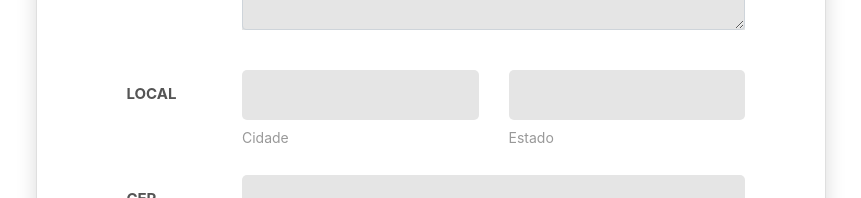
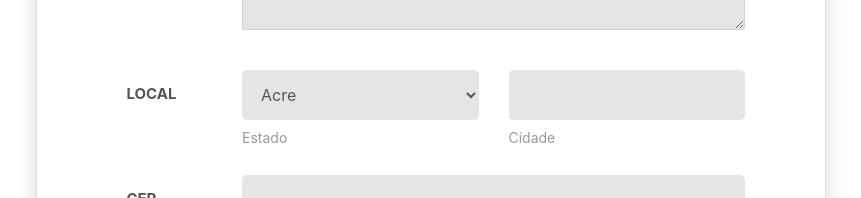
Before and after one commit to cpejr/appcorona, a React (Create React App) app in the folder frontend/: page /register in a window 1280 px wide. Shown: the part 394-592 px from the top of the page, without its empty margins (209-1070 px from the left). Built offline with nearby package versions, Linux system fonts and the light colour scheme.

Commit message:
Estados selecionáveis, lampinho e erro de botão

```diff
--- a/frontend/src/pages/Pendings/AllPendings/index.js
+++ b/frontend/src/pages/Pendings/AllPendings/index.js
@@ -47,7 +47,7 @@ export default function AllPendings(props) {
       </div>
       <div id="bttn">
         <button
-          onClick={event => window.location.href = '/list'}
+          onClick={event => window.location.href = '/'}
           className="btn1 btn--radius btn--blue"
           type="submit">VOLTAR A PÁGINA INICIAL
         </button>
--- a/frontend/src/pages/Register/index.js
+++ b/frontend/src/pages/Register/index.js
@@ -4,6 +4,7 @@ import axios from 'axios';
 import { useHistory } from 'react-router-dom';
 import api from '../../services/api';
 import ImageUpload from '../../components/ImageUpload';
+import SelectStates from '../../components/SelectStates';
 
 
 export default function Register({ className, fileName, onSubmit }) {
@@ -125,6 +126,15 @@ export default function Register({ className, fileName, onSubmit }) {
                 <div className="name">Local</div>
                 <div className="value">
                   <div className="row row-space">
+                  <div className="col-6">
+                      <div className="input-group-desc">
+                        <SelectStates
+                          className="input--style-5 col-lg-12 selectStates"
+                          onChange={e => setState(e)}
+                        />
+                        <label className="label--desc">Estado</label>
+                      </div>
+                    </div>
                     <div className="col-6">
                       <div className="input-group-desc">
                         <input className="input--style-5" type="text"
@@ -133,18 +143,6 @@ export default function Register({ className, fileName, onSubmit }) {
                           onChange={e => setCity(e.target.value)}
                         />
                         <label className="label--desc">Cidade</label>
-                      </div>
-                    </div>
-                    <div className="col-6">
-                      <div className="input-group-desc">
-
-
-                        <input className="input--style-5" type="text"
-                          name="last_name"
-                          value={state}
-                          onChange={e => setState(e.target.value)}
-                        />
-                        <label className="label--desc">Estado</label>
                       </div>
                     </div>
                   </div>
--- a/frontend/src/pages/Register/styles.css
+++ b/frontend/src/pages/Register/styles.css
@@ -808,3 +808,8 @@
     background-color: #e5e5e5 !important ;
 
   }
+
+  .selectStates{
+    height: 50px;
+    border-width: 0;
+  }
```
Also changed, not shown: 2 other files (tests, documents, lock files or other folders).
